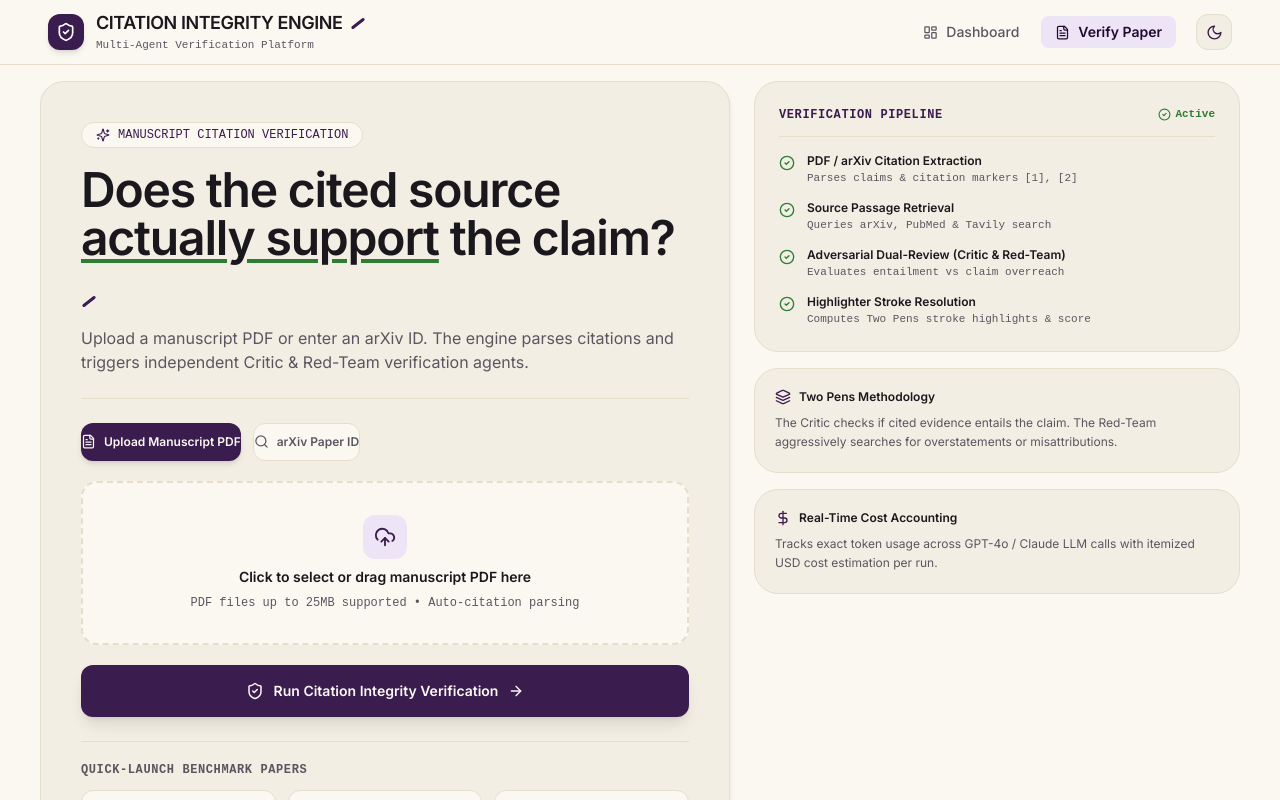
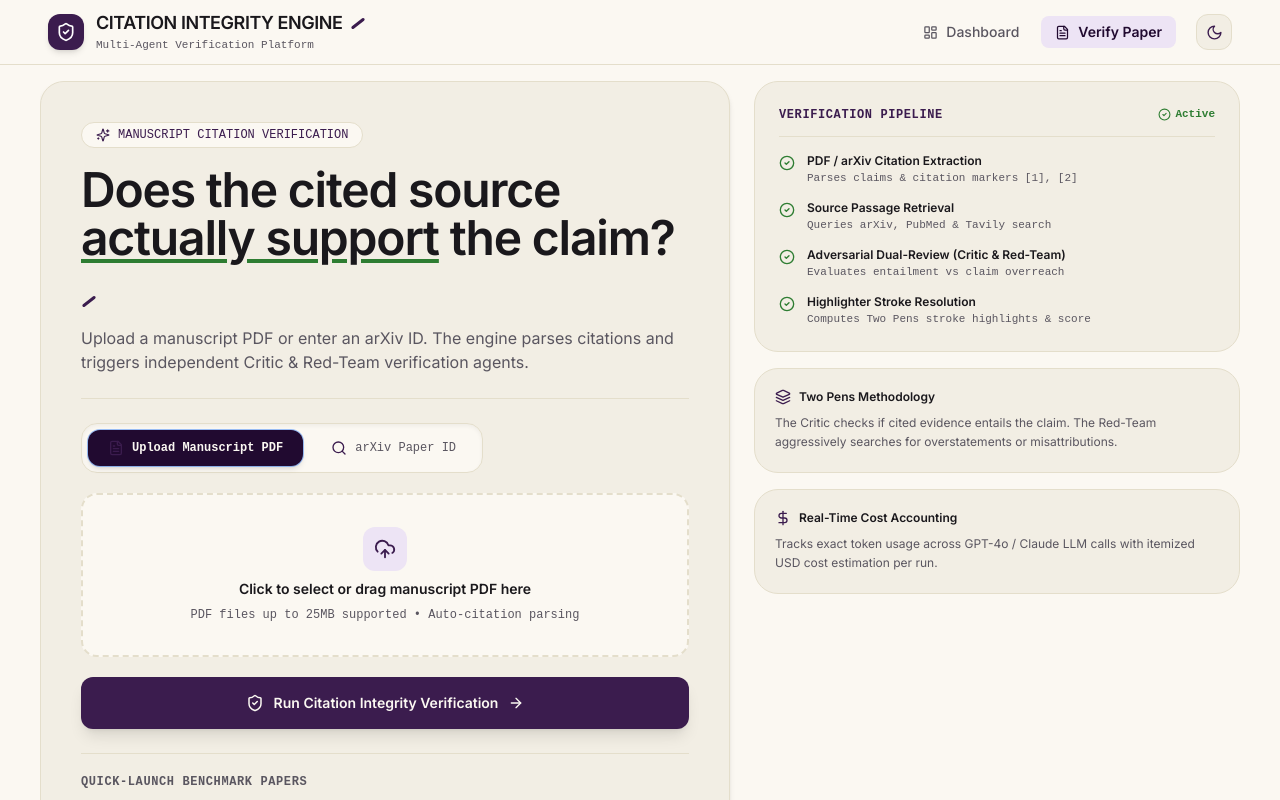
Before and after one commit to KanishJebaMathewM/Citation-Integrity-Engine, a React (Vite) app: page / in a window 1280 px wide. Both pictures are taken after a click on the button "Get Started — Verify Paper". Shown: the top 800 px of the page. Built offline with nearby package versions, Linux system fonts and the light colour scheme.

Commit message:
fix: redesign manuscript upload input type tab buttons with proper padding, shrink-0 icons, and segmented control pill styling to eliminate text clipping

```diff
--- a/src/screens/UploadScreen.tsx
+++ b/src/screens/UploadScreen.tsx
@@ -71,32 +71,32 @@ export default function UploadScreen({ onRunStarted }: UploadScreenProps) {
             {/* Input Form Box */}
             <form onSubmit={handleSubmit} className="space-y-5 border-t border-[var(--paper-deep)] pt-6">
 
-              {/* Mode Tabs */}
-              <div className="flex gap-3">
+              {/* Mode Selector Segmented Control */}
+              <div className="inline-flex flex-wrap items-center gap-2 rounded-2xl border border-[var(--paper-deep)] bg-[var(--paper)] p-1.5 shadow-inner">
                 <button
                   type="button"
                   onClick={() => setInputType('pdf')}
-                  className={`flex items-center gap-2 rounded-xl px-4.5 py-2.5 text-xs font-semibold transition-all ${
+                  className={`inline-flex items-center gap-2 rounded-xl px-5 py-2.5 text-xs font-medium font-mono whitespace-nowrap transition-all duration-200 cursor-pointer ${
                     inputType === 'pdf'
-                      ? 'bg-[var(--plum)] text-[var(--paper)] shadow-md'
-                      : 'border border-[var(--paper-deep)] bg-[var(--paper)] text-[var(--ink-faint)] hover:text-[var(--ink)]'
+                      ? 'bg-[var(--plum-deep)] text-[var(--paper)] shadow-md font-semibold ring-1 ring-[var(--plum)]/20'
+                      : 'text-[var(--ink-faint)] hover:text-[var(--ink)] hover:bg-[var(--paper-wash)]'
                   }`}
                 >
-                  <FileText size={15} />
-                  Upload Manuscript PDF
+                  <FileText size={16} className="shrink-0 text-[var(--plum)]" />
+                  <span>Upload Manuscript PDF</span>
                 </button>
 
                 <button
                   type="button"
                   onClick={() => setInputType('arxiv_id')}
-                  className={`flex items-center gap-2 rounded-xl px-4.5 py-2.5 text-xs font-semibold transition-all ${
+                  className={`inline-flex items-center gap-2 rounded-xl px-5 py-2.5 text-xs font-medium font-mono whitespace-nowrap transition-all duration-200 cursor-pointer ${
                     inputType === 'arxiv_id'
-                      ? 'bg-[var(--plum)] text-[var(--paper)] shadow-md'
-                      : 'border border-[var(--paper-deep)] bg-[var(--paper)] text-[var(--ink-faint)] hover:text-[var(--ink)]'
+                      ? 'bg-[var(--plum-deep)] text-[var(--paper)] shadow-md font-semibold ring-1 ring-[var(--plum)]/20'
+                      : 'text-[var(--ink-faint)] hover:text-[var(--ink)] hover:bg-[var(--paper-wash)]'
                   }`}
                 >
-                  <Search size={15} />
-                  arXiv Paper ID
+                  <Search size={16} className="shrink-0 text-[var(--plum)]" />
+                  <span>arXiv Paper ID</span>
                 </button>
               </div>
 
```
